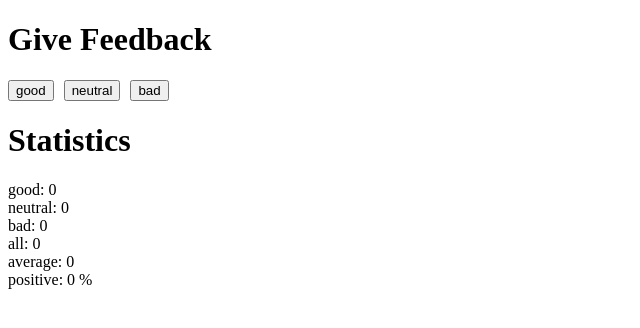
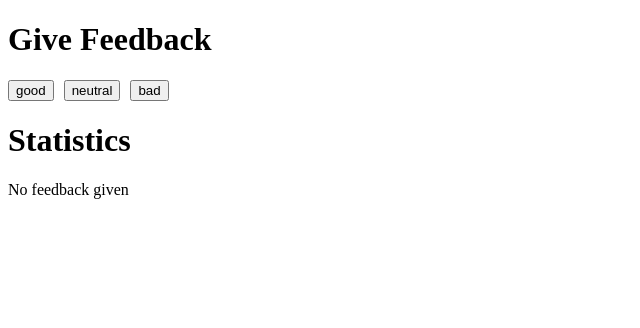
Before and after one commit to M-Tri/fullstack-submissions, a React (Vite) app in the folder part1/unicafe/: page / in a window 1280 px wide. Shown: the top 328 px of the page, without its empty margins (0-640 px from the left). Built offline with nearby package versions, Linux system fonts and the light colour scheme.

Commit message:
fix(unicafe-1.9): Implement step 4
Display "No feedback given" when total clicks equals zero.

```diff
--- a/part1/unicafe/src/App.jsx
+++ b/part1/unicafe/src/App.jsx
@@ -3,6 +3,14 @@ import './App.css'
 
 
 const Statistics = ({clicks, stats}) => {
+  if (clicks.good + clicks.bad + clicks.neutral === 0) {
+    return (
+      <>
+      <h1 className="title">Statistics</h1>
+      <div>No feedback given</div>
+      </>
+    )
+  }
   return (
     <>
       <h1 className="title">Statistics</h1>
```
